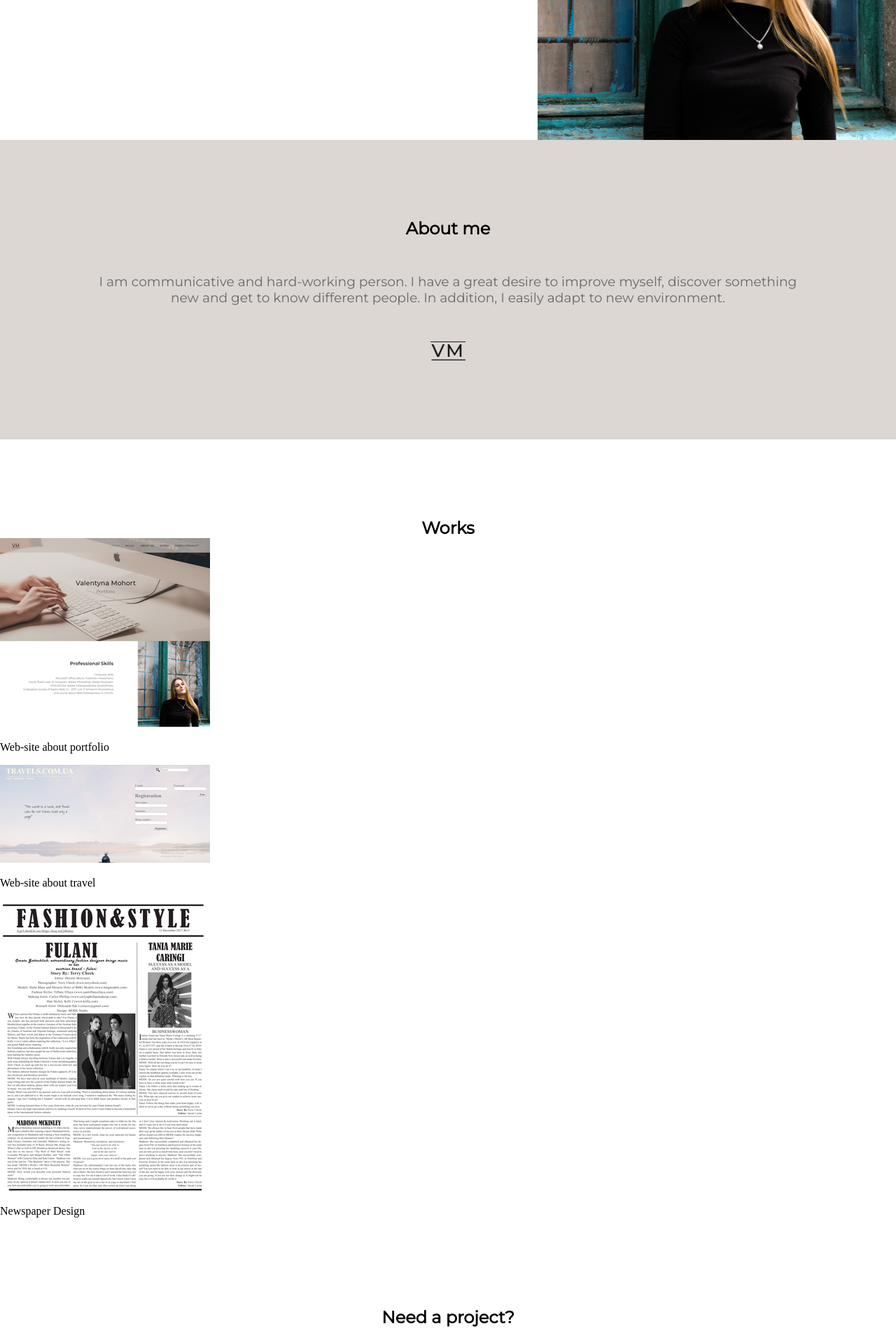
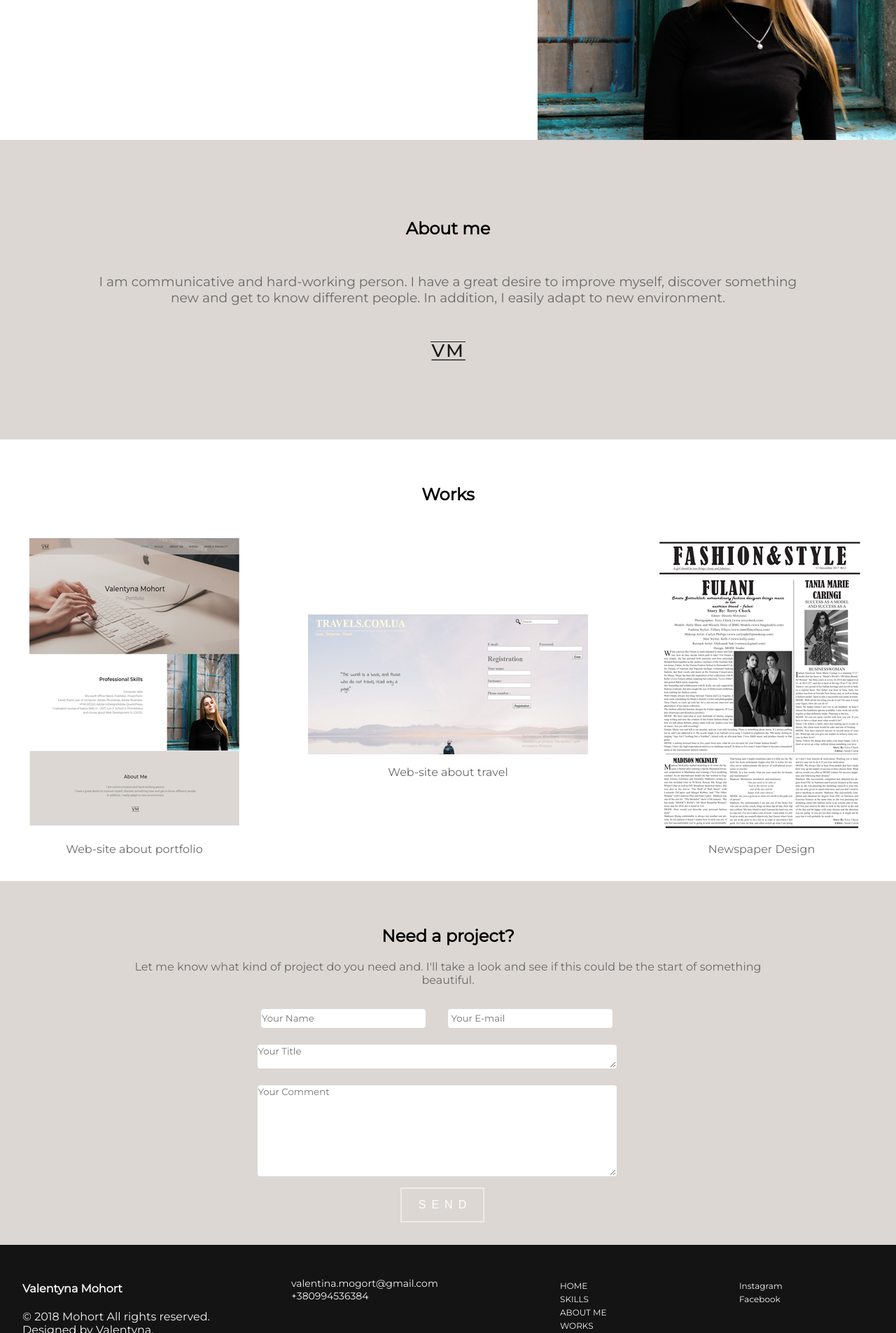
Before and after one commit to valentyna97/my_portfolio, a PHP site: page / in a window 1280 px wide. Shown: the part 1055-2960 px from the top of the page at 70% size. Run offline with PHP 8.4, Linux system fonts and the light colour scheme.

Commit message:
change grid

```diff
--- a/css/index.css
+++ b/css/index.css
@@ -1,10 +1,9 @@
 @import url('https://fonts.googleapis.com/css?family=Montserrat');
-
-
 body {
     max-width: 1280px;
     margin: auto;
 }
+
 header .navigation {
     position: absolute;
     top: 0;
@@ -14,7 +13,6 @@ header .navigation {
     width: 100%;
     background: white;
     opacity: 0.5;
-
 }
 
 header .link_header {
@@ -33,11 +31,9 @@ header .link_header {
     box-sizing: border-box;
     width: 20%;
     margin: 0;
-
 }
 
 header .link_header li {
-
     margin-left: 1rem;
     font-size: 14px;
 }
@@ -60,7 +56,6 @@ header .link_header li a:hover {
     color: #178582;
 }
 
-
 #main_content {
     min-height: 650px;
     background-image: url(../img/main_content.jpg);
@@ -76,11 +71,13 @@ header .link_header li a:hover {
     font-family: 'Montserrat', sans-serif;
 
 }
-.title_main{
+
+.title_main {
     font-family: 'Montserrat', sans-serif;
     color: #1d1d1d;
 
 }
+
 .text_main {
     position: absolute;
     bottom: 17rem;
@@ -129,36 +126,258 @@ header .link_header li a:hover {
     left: 0;
     right: 0;
 }
-#about_me_content{
+
+#about_me_content {
     background-color: #dcd7d3;
 }
-.title {
+
+.title_me {
     display: flex;
     justify-content: center;
     padding-top: 7rem;
-
     margin: 0;
     font-family: 'Montserrat', sans-serif;
 }
-.text_me{
+
+.text_me {
     padding: 2rem 8rem 2rem 8rem;
     font-family: 'Montserrat', sans-serif;
     font-size: 14pt;
     color: #696969;
     text-align: center;
 }
+
 .logo_in_about_me {
     display: flex;
     justify-content: center;
     padding-bottom: 7rem;
+}
 
+.works_title {
+    display: flex;
+    justify-content: center;
+    margin: 0;
+    padding: 4rem 0 3rem 0;
+    font-family: 'Montserrat', sans-serif;
+}
+
+.works {
+    display: flex;
+    display: grid;
+    grid-template-columns: 3fr 4fr 3fr;
+    font-family: 'Montserrat', sans-serif;
+}
+
+.work_portfolio {
+    text-align: center;
+}
+
+.text {
+    display: flex;
+    justify-content: center;
+    color: #696969;
+}
+
+.work_travel {
+    display: flex;
+    flex-direction: column;
+    justify-content: center;
+    align-items: center;
+}
+
+.text_travel {
+    justify-content: center;
+    color: #696969;
+}
+
+.work_newspaper {
+    text-align: center;
+}
+
+.title {
+    text-align: center;
+    font-family: 'Montserrat', sans-serif;
+    padding-top: 4rem;
+}
+
+.text_project {
+    text-align: center;
+    padding: 0 12rem 1rem 12rem;
+    font-size: 12pt;
+    font-family: 'Montserrat', sans-serif;
+    color: #696969;
+}
+
+.form {
+    background-color: #dcd7d3;
+}
+
+.form_name {
+    display: flex;
+    justify-content: center;
+    font-family: 'Montserrat', sans-serif;
+}
+
+#name {
+    margin: 0rem 2rem 1.5rem 0;
+    padding: 0 4rem 0 0;
+    height: 25px;
+    border: 1px solid rgba(255, 255, 255, .6);
+    border-radius: 4px;
+    font-family: 'Montserrat', sans-serif;
+}
+
+#mail {
+    margin: 0 2rem 1.5rem 0;
+    padding: 0 4rem 0 0;
+    height: 25px;
+    border: 1px solid rgba(255, 255, 255, .6);
+    border-radius: 4px;
+    font-family: 'Montserrat', sans-serif;
+}
+
+.form_for_title {
+    display: flex;
+    justify-content: center;
+    font-family: 'Montserrat', sans-serif;
+}
+
+#form_title {
+    border: 1px solid rgba(255, 255, 255, .6);
+    border-radius: 4px;
+    margin: 0rem 2rem 1.5rem 0;
+    padding: 0 21rem 0 0;
+    font-family: 'Montserrat', sans-serif;
+}
+
+.form_for_comment {
+    display: flex;
+    justify-content: center;
+}
+
+#form_comment {
+    border: 1px solid rgba(255, 255, 255, .6);
+    border-radius: 4px;
+    margin-right: 2rem;
+    margin-bottom: 1rem;
+    padding: 0 21rem 6rem 0;
+    font-family: 'Montserrat', sans-serif;
+}
+
+.submit {
+    display: flex;
+    justify-content: center;
+    padding-bottom: 2rem;
+    padding-right: 1rem;
+}
+
+.mail-btn {
+    position: relative;
+    top: 0;
+    height: 50px;
+    padding: 0.5rem 1rem;
+    border: 2px solid rgba(255, 255, 255, 0.5);
+    background: none;
+    outline: none;
+    -webkit-appearance: none;
+    font-size: 1rem;
+    color: rgba(255, 255, 255, 1);
+    text-decoration: none;
+    text-transform: uppercase;
+    letter-spacing: 0.5rem;
+    text-indent: 0.5rem;
+    cursor: pointer;
+    transition: color 1.5s .5s, border 3s 1s;
+}
+
+.mail-btn:before,
+.mail-btn:after {
+    content: '';
+    position: absolute;
+    opacity: 0;
+    backface-visibility: visible;
+    transform-style: preserve-3d;
+    perspective: 400px;
+    transform-origin: 50% -50%;
+    transform: rotateX(360deg) rotateY(0) translateX(-50%) translateY(0) scale(0.2);
+    transition: all 0.5s;
+}
+
+.mail-btn:before {
+    top: 5px;
+    left: 50%;
+    height: 1rem;
+    background: white;
+    border-top: 2rem solid #696969;
+    border-right: 3rem solid transparent;
+    border-left: 3rem solid transparent;
+}
+
+.mail-btn:after {
+    top: 0;
+    left: 50%;
+    border-top: 2rem solid white;
+    border-right: 3rem solid transparent;
+    border-left: 3rem solid transparent;
+}
+
+.mail-btn:hover {
+    color: rgba(255, 255, 255, 0);
+    border: 2px solid rgba(255, 255, 255, 0);
+    transition: color .25s,
+    border .25s;
+}
+
+.mail-btn:hover:before,
+.mail-btn:hover:after {
+    opacity: 1;
+    transform: rotateX(0) rotateY(-10deg) translateX(-50%) translateY(0) scale(1);
+}
+
+.footer_content {
+    font-family: 'Montserrat', sans-serif;
+    background-color: #141414;
+    display: grid;
+    grid-template-columns: 3fr 3fr 2fr 2fr;
+}
+
+.copywriter,
+.contacts,
+.links_footer,
+.social {
+    color: #f4f4f4;
+    padding: 2rem 2rem;
+    border: none;
+    list-style-type: none;
+}
+
+.footer_contacts {
+    display: flex;
+    justify-content: space-between;
+    font-size: 14px;
+}
+
+.links_footer li a {
+    text-decoration: none;
+    color: #f4f4f4;
+    font-size: 12px;
+}
+
+.social a {
+    text-decoration: none;
+    color: #f4f4f4;
+    font-size: 12px;
+}
+
+.links_footer li a:hover {
+    text-decoration: underline;
 }
 
 @media (max-width: 625px) {
 
     #logo {
         width: 50px;
-        padding:0;
+        padding: 0;
         margin: 0;
         margin-top: 15px;
     }
@@ -172,7 +391,7 @@ header .link_header li a:hover {
     header .navigation {
         display: flex;
         flex-direction: column;
-        align-items:center;
+        align-items: center;
         height: 269px;
         opacity: 1;
         background: none;
@@ -180,12 +399,12 @@ header .link_header li a:hover {
     header .link_header {
         display: flex;
         flex-direction: column;
-    align-items:center;
+        align-items: center;
         padding: 0;
         height: 100px;
     }
-     header .link_header li{
-         align-items:center;
+    header .link_header li {
+        align-items: center;
         padding-top: 25px;
         margin-left: 0;
 
@@ -195,4 +414,21 @@ header .link_header li a:hover {
         background-image: none;
         background-color: #d5cec9;
     }
+    .photo_me{
+        min-height: 350px;
     }
+    #skills_content {
+    display: flex;
+    flex-direction: column-reverse;
+    grid-template-columns: none;
+
+    }
+    .title_skills {
+        font-size: 12px;
+        padding: 1rem 1rem 1rem;
+    }
+    .text_skills {
+        font-size: 12px;
+        padding: 0 1rem 1rem 1rem;
+    }
+}
--- a/index.html
+++ b/index.html
@@ -14,7 +14,6 @@
     <header>
         <div id="header">
             <section id="main_content">
-
                 <nav class="navigation">
                     <div id="logo">
                         <img src="img/logo.png" alt="logo">
@@ -29,19 +28,20 @@
                             <a href=#skills_content>SKILLS</a>
                         </li>
                         <li>
-                            <a href=#about_me>ABOUT ME</a>
+                            <a href=#about_me_content>ABOUT ME</a>
                         </li>
                         <li>
-                            <a href=#works>WORKS</a>
+                            <a href=#works_content>WORKS</a>
                         </li>
                         <li>
-                            <a href=#need_a_project>NEED A PROJECT?</a>
+                            <a href=#need_a_project_content>NEED A PROJECT?</a>
                         </li>
                     </ul>
                 </nav>
                 <h2 class="title_main">Valentyna Mohort</h2>
                 <p class="text_main">Portfolio</p>
             </section>
+        </div>
 
     </header>
 
@@ -49,8 +49,8 @@
         <section id="skills_content">
             <div>
                 <h2 class="title_skills">Profesional Skills</h2>
-                <p class="text_skills">Computer skills Microsoft Office (Word, Publisher, PowerPoint, Excel), fluent user of computer. Adobe Photoshop, Adobe Illustrator, HTML5/CSS3, Adobe InDesign/Adobe QuarkXPress, Graduated courses of basics Web UI – 2017, Lviv IT School
-                    in Prometheus and course about Web Development in LOGOS. Graduated course HTML/CSS/JS in SoftServe. </p>
+                <p class="text_skills">Computer skills: Microsoft Office (Word, Publisher, PowerPoint, Excel), fluent user of computer. Adobe Photoshop, Adobe Illustrator, HTML5/CSS3, Adobe InDesign/Adobe QuarkXPress, Graduated courses of basics Web UI – 2017, Lviv IT School
+                    in Prometheus and course about Web Development in LOGOS. Graduated course HTML5/CSS3/JS in SoftServe. </p>
             </div>
 
             <img src="img/photo_me.jpg" class="photo_me" alt="photo_me">
@@ -58,51 +58,57 @@
         </section>
 
         <section id="about_me_content">
-            <a id="about_me"></a>
-            <h2 class="title">About me</h2>
+
+            <h2 class="title_me">About me</h2>
             <p class="text_me">I am communicative and hard-working person. I have a great desire to improve myself, discover something new and get to know different people. In addition, I easily adapt to new environment.</p>
             <div class="logo_in_about_me">
                 <img src="img/logo.png" alt="logo">
             </div>
         </section>
-        <section class="works_content">
-            <a id="works"></a>
-            <h2 class="title">Works</h2>
+        <section id="works_content">
+            <h2 class="works_title">Works</h2>
+            <div class="works">
                 <div class="work_portfolio">
                     <img src="img/work_portfolio.png" alt="work_portfolio">
                     <p class="text">Web-site about portfolio</p>
                 </div>
                 <div class="work_travel">
-                <img src="img/work_travel.png" alt="work_travel">
-                <p class="text">Web-site about travel</p>
+                    <img src="img/web_site_about_travel.png" alt="work_travel">
+                    <p class="text_travel">Web-site about travel</p>
                 </div>
                 <div class="work_newspaper">
                     <img src="img/work_newspaper.jpg" alt="work_newspaper">
                     <p class="text">Newspaper Design</p>
                 </div>
+            </div>
         </section>
-        <section class="need_a_project_content">
-            <a id="need_a_project"></a>
+        <section class="form">
+            <section id="need_a_project_content">
                 <h2 class="title">Need a project?</h2>
                 <p class="text_project">Let me know what kind of project do you need and. I'll take a look and see if this could be the start of something beautiful.</p>
-        </section>
-        <div class="form">
                 <form action="https://formspree.io/valentina.mogort@gmail.com" method="POST">
+                    <div class="form_name">
                         <label for="name"></label>
                         <input type="text" id="name" required placeholder="Your Name" name="user_name">
                         <label for="mail"></label>
                         <input type="email" required id="mail" placeholder=" Your E-mail" name="user_email">
                         <label for="form_title"></label>
+                    </div>
+                    <div class="form_for_title">
                         <textarea id="form_title" required placeholder="Your Title" name="user_title"></textarea>
+                    </div>
+                    <div class="form_for_comment">
                         <label for="form_comment"></label>
                         <textarea id="form_comment" required placeholder="Your Comment" name="user_comment"></textarea>
-                <div id="submit">
-                    <input type="submit" value="Send Message">
+                    </div>
+                    <div class="submit">
+                        <button class="mail-btn" type="submit">Send</button>
                     </div>
                 </form>
-        </div>
+            </section>
+        </section>
     </main>
-    <footer>
+    <footer class="footer_content">
         <div class="copywriter">
             <h4>Valentyna Mohort</h4>
             <p class="footer">
@@ -110,9 +116,8 @@
             </p>
         </div>
         <div class="contacts">
-            <p class="footer">
-                valentina.mogort@gmail.com
-                <br>+380994536384
+            <p class="footer_contacts">
+                valentina.mogort@gmail.com +380994536384
             </p>
         </div>
         <div class="links">
@@ -124,24 +129,25 @@
                     <a href=#skills_content>SKILLS</a>
                 </li>
                 <li>
-                    <a href=#about_me>ABOUT ME</a>
+                    <a href=#about_me_content>ABOUT ME</a>
                 </li>
                 <li>
-                    <a href=#works>WORKS</a>
+                    <a href=#works_content>WORKS</a>
                 </li>
                 <li>
-                    <a href=#need_a_project>NEED A PROJECT?</a>
+                    <a href=#need_a_project_content>NEED A PROJECT?</a>
                 </li>
             </ul>
         </div>
         <div class="social">
-            <h5>
+            <p>
                 <a href="https://www.instagram.com/kazymova_29/?hl=uk" target="_blank">Instagram</a>
                 <br>
                 <a href="https://www.facebook.com/profile.php?id=100005497816058" target="_blank">Facebook</a>
-            </h5>
+            </p>
         </div>
     </footer>
+
 </body>
 
 </html>
```
Also changed, not shown: img/web_site_about_travel.png (added), img/work_portfolio.png. Lines whose indentation alone changed are shown as unchanged.
